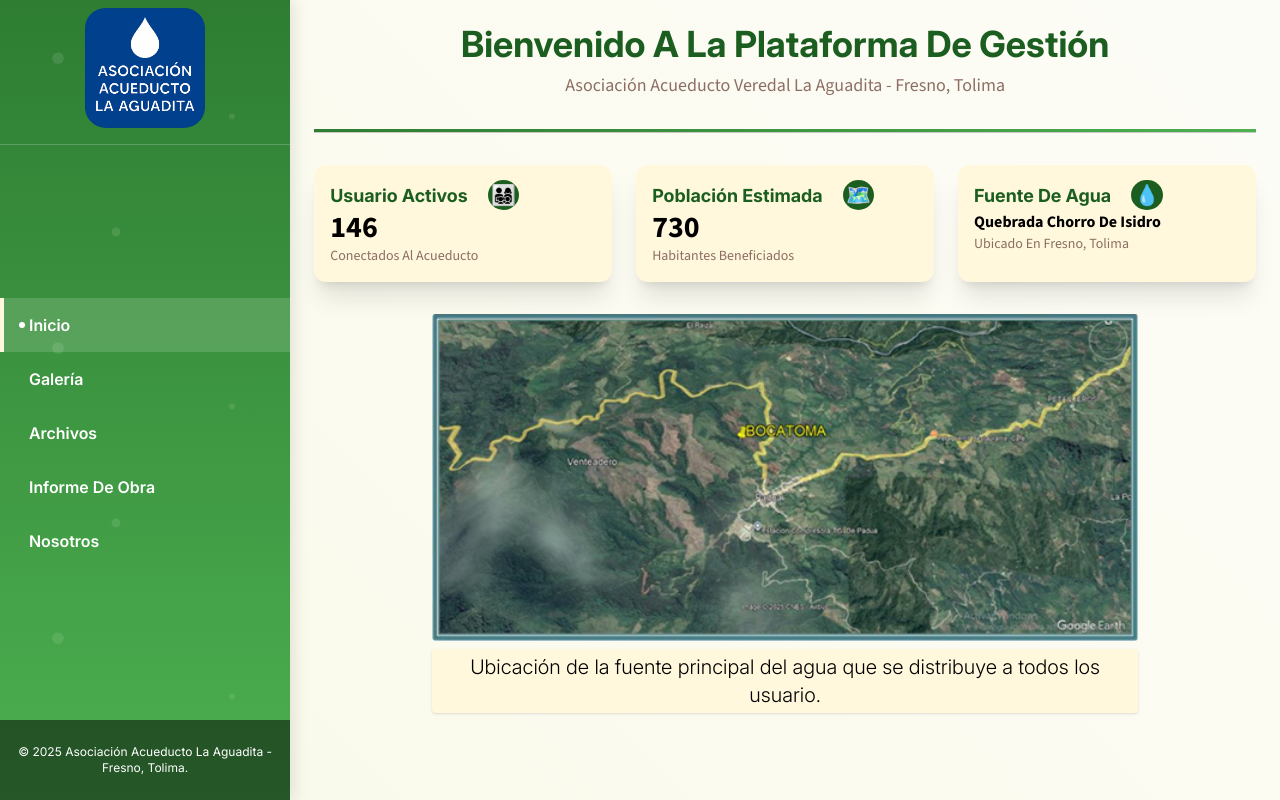
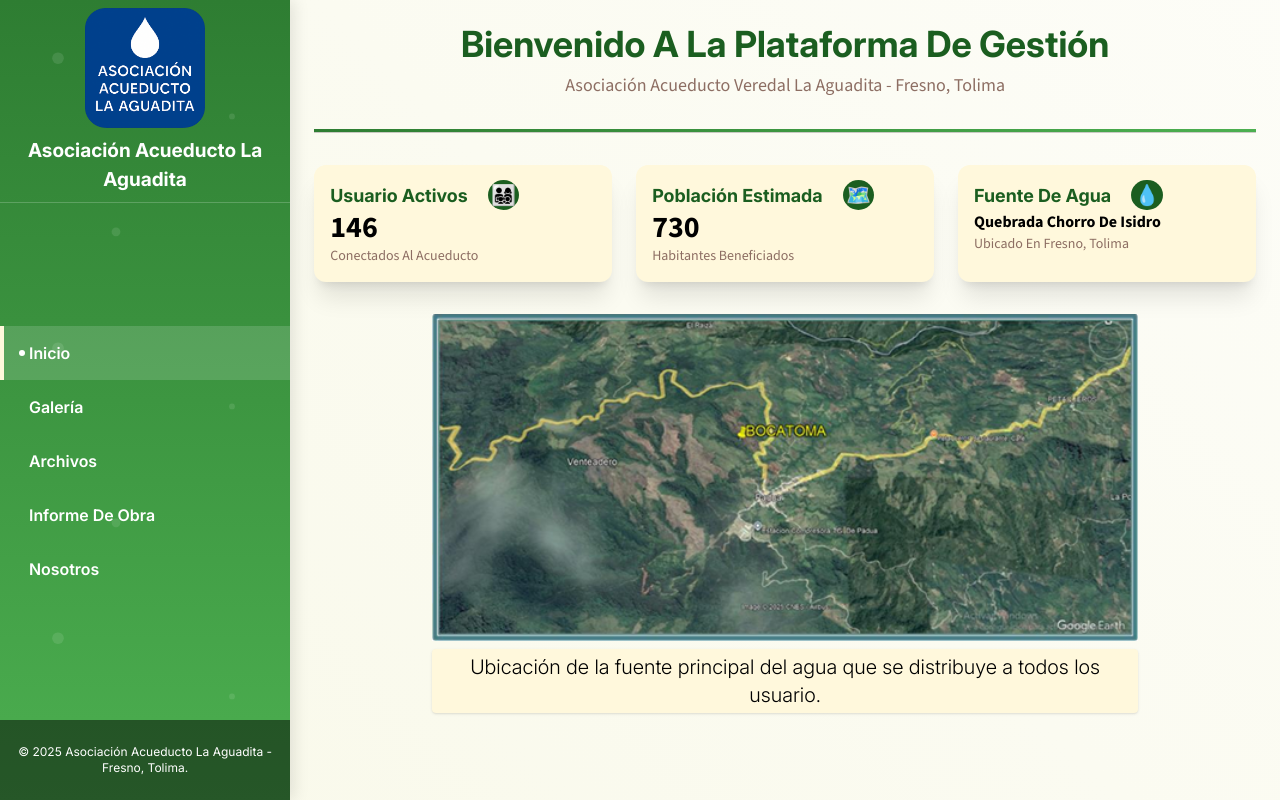
Before and after one commit to MaoMachado/acueductolaaguadita, a Vue app in the folder frontend/: page / in a window 1280 px wide. Built offline with nearby package versions, Linux system fonts and the light colour scheme.

Commit message:
Agregando robots para el buscador

```diff
--- a/frontend/index.html
+++ b/frontend/index.html
@@ -13,12 +13,9 @@
   <!-- Descripción para motores de búsqueda -->
   <meta name="description"
     content="Plataforma de gestión documental y evidencias de la Asociación Acueducto La Aguadita de Fresno, Tolima." />
-
-  <!-- Palabras clave -->
   <meta name="keywords" content="Acueducto, Fresno Tolima, comunidad, gestión, documentos, imágenes" />
-
-  <!-- Autor -->
-  <meta name="author" content="Asociación Acueducto La Aguadita" />
+  <meta name="author" content="Acueducto La Aguadita" />
+  <meta name="robots" content="index, follow">
 
   <!-- Meta Open Graph para compartir en redes -->
   <meta property="og:title" content="Asociación Acueducto La Aguadita" />
--- /dev/null
+++ b/frontend/public/google621261f9446c190c.html
@@ -0,0 +1 @@
+google-site-verification: google621261f9446c190c.html
--- a/frontend/src/components/common/Header.vue
+++ b/frontend/src/components/common/Header.vue
@@ -7,7 +7,7 @@ import logo from '../../assets/images/logo.png'
     <div class="w-30 mx-auto mb-2">
       <img :src="logo" alt="Logo de la empresa Acueducto la Aguadita">
     </div>
-    <!-- <h1>Asociación Acueducto La Aguadita</h1> -->
+    <h1>Asociación Acueducto La Aguadita</h1>
   </header>
 </template>
 
```
Also changed, not shown: frontend/public/robots.txt (added), 2 other files (tests, documents, lock files or other folders).
